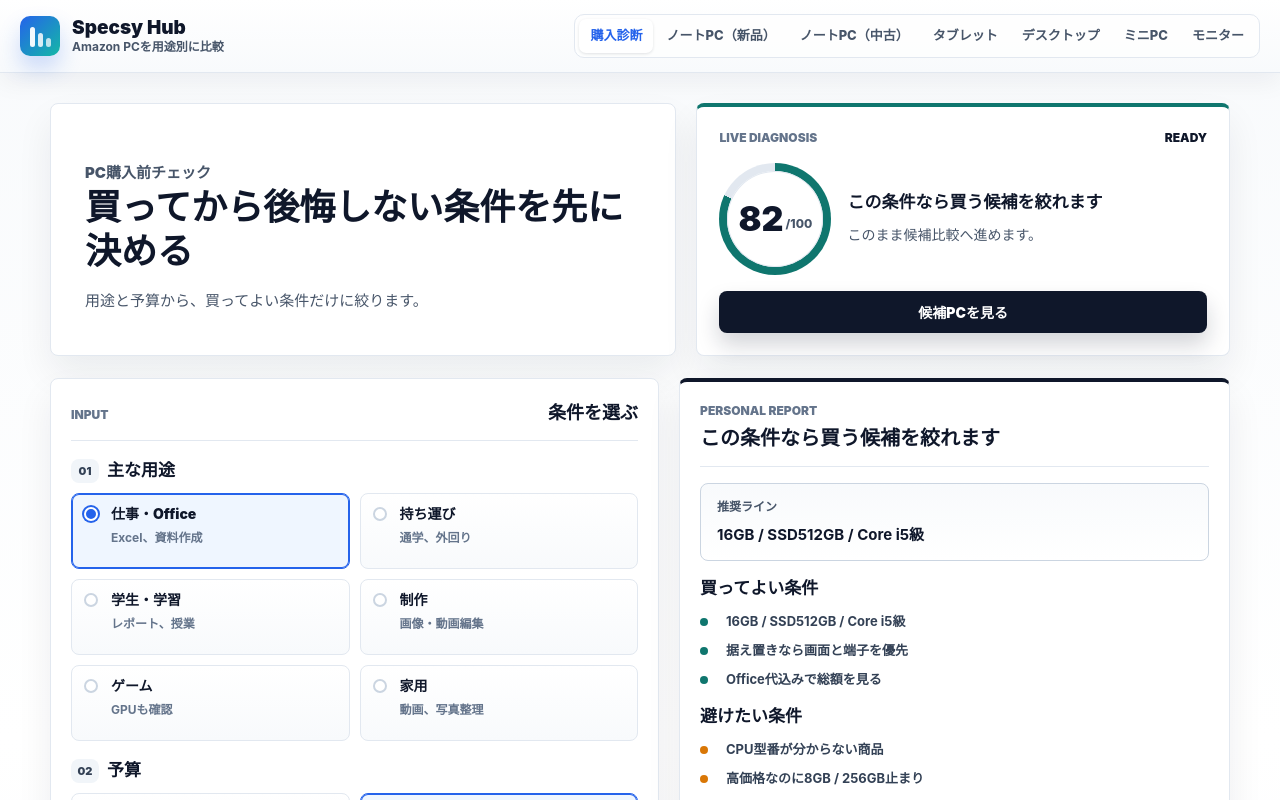
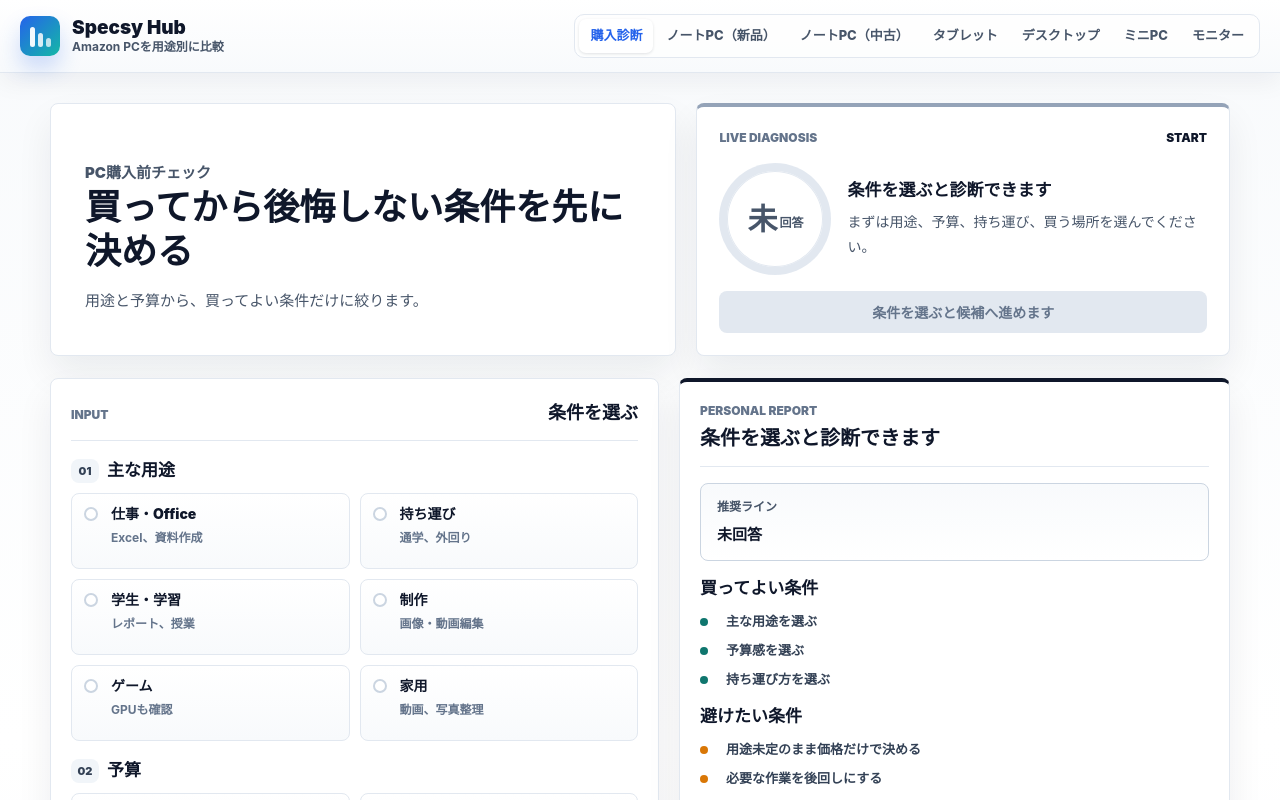
Before and after one commit to masaya-nakatsuka/pcdb, a Next.js app: page /pc-check in a window 1280 px wide. Shown: the top 800 px of the page. Built offline with nearby package versions, Linux system fonts and the light colour scheme.

Commit message:
Start PC check without default selections

```diff
--- a/src/app/pc-check/PcCheckClient.tsx
+++ b/src/app/pc-check/PcCheckClient.tsx
@@ -10,10 +10,10 @@ type Mobility = 'daily' | 'sometimes' | 'home'
 type PurchasePlace = 'amazon' | 'retail' | 'maker' | 'used'
 
 interface CheckState {
-  usage: Usage
-  budget: Budget
-  mobility: Mobility
-  purchasePlace: PurchasePlace
+  usage: Usage | null
+  budget: Budget | null
+  mobility: Mobility | null
+  purchasePlace: PurchasePlace | null
   office: boolean
   webMeeting: boolean
   gaming: boolean
@@ -29,10 +29,10 @@ interface Choice<T extends string> {
 }
 
 interface Result {
-  score: number
+  score: number | null
   title: string
   summary: string
-  primaryHref: string
+  primaryHref: string | null
   primaryLabel: string
   specLine: string
   buyConditions: string[]
@@ -87,23 +87,59 @@ const featureChoices: Array<{
 ]
 
 const initialState: CheckState = {
-  usage: 'office',
-  budget: 'standard',
-  mobility: 'sometimes',
-  purchasePlace: 'amazon',
-  office: true,
-  webMeeting: true,
+  usage: null,
+  budget: null,
+  mobility: null,
+  purchasePlace: null,
+  office: false,
+  webMeeting: false,
   gaming: false,
   creative: false,
   programming: false,
   accounting: false,
 }
 
+type AnsweredCheckState = CheckState & {
+  usage: Usage
+  budget: Budget
+  mobility: Mobility
+  purchasePlace: PurchasePlace
+}
+
 function clampScore(score: number) {
   return Math.max(38, Math.min(96, score))
 }
 
+function hasRequiredAnswers(state: CheckState): state is AnsweredCheckState {
+  return state.usage !== null
+    && state.budget !== null
+    && state.mobility !== null
+    && state.purchasePlace !== null
+}
+
 function buildResult(state: CheckState): Result {
+  if (!hasRequiredAnswers(state)) {
+    return {
+      score: null,
+      title: '条件を選ぶと診断できます',
+      summary: 'まずは用途、予算、持ち運び、買う場所を選んでください。',
+      primaryHref: null,
+      primaryLabel: '条件を選ぶと候補へ進めます',
+      specLine: '未回答',
+      buyConditions: [
+        '主な用途を選ぶ',
+        '予算感を選ぶ',
+        '持ち運び方を選ぶ',
+      ],
+      avoidConditions: [
+        '用途未定のまま価格だけで決める',
+        '必要な作業を後回しにする',
+        '条件なしで候補を絞り込む',
+      ],
+      nextLinks: [],
+    }
+  }
+
   const heavyWork = state.usage === 'gaming' || state.usage === 'creative' || state.gaming || state.creative
   const lowBudgetHeavy = state.budget === 'low' && heavyWork
   const dailyCarry = state.mobility === 'daily'
@@ -195,8 +231,27 @@ function buildResult(state: CheckState): Result {
 export default function PcCheckClient() {
   const [state, setState] = useState<CheckState>(initialState)
   const result = useMemo(() => buildResult(state), [state])
-  const scoreTone = result.score >= 82 ? 'good' : result.score >= 65 ? 'middle' : 'risk'
-  const scoreColor = result.score >= 82 ? '#0f766e' : result.score >= 65 ? '#2563eb' : '#b45309'
+  const score = result.score
+  const isPending = score === null
+  const scoreTone = (() => {
+    if (score === null) return 'pending'
+    if (score >= 82) return 'good'
+    if (score >= 65) return 'middle'
+    return 'risk'
+  })()
+  const scoreColor = (() => {
+    if (score === null) return '#94a3b8'
+    if (score >= 82) return '#0f766e'
+    if (score >= 65) return '#2563eb'
+    return '#b45309'
+  })()
+  const scoreStatusLabel = (() => {
+    if (score === null) return 'Start'
+    if (score >= 82) return 'Ready'
+    if (score >= 65) return 'Review'
+    return 'Careful'
+  })()
+  const scoreProgress = score ?? 0
 
   const setField = <K extends keyof CheckState>(key: K, value: CheckState[K]) => {
     setState((current) => ({ ...current, [key]: value }))
@@ -221,19 +276,19 @@ export default function PcCheckClient() {
           <div className={`pc-check-hero__panel pc-check-hero__panel--${scoreTone}`} aria-label="診断結果サマリー">
             <div className="pc-check-panel__eyebrow">
               <span>Live diagnosis</span>
-              <strong>{result.score >= 82 ? 'Ready' : result.score >= 65 ? 'Review' : 'Careful'}</strong>
+              <strong>{scoreStatusLabel}</strong>
             </div>
             <div className="pc-check-score-card">
               <div
-                className="pc-check-score-ring"
+                className={`pc-check-score-ring${isPending ? ' pc-check-score-ring--pending' : ''}`}
                 style={{
-                  background: `conic-gradient(${scoreColor} ${result.score * 3.6}deg, #e2e8f0 0deg)`,
+                  background: `conic-gradient(${scoreColor} ${scoreProgress * 3.6}deg, #e2e8f0 0deg)`,
                 }}
                 aria-hidden="true"
               >
                 <div className="pc-check-score-ring__inner">
-                  <span>{result.score}</span>
-                  <small>/100</small>
+                  <span>{isPending ? '未' : score}</span>
+                  <small>{isPending ? '回答' : '/100'}</small>
                 </div>
               </div>
               <div>
@@ -241,9 +296,15 @@ export default function PcCheckClient() {
                 <p>{result.summary}</p>
               </div>
             </div>
+            {result.primaryHref ? (
               <Link href={result.primaryHref} className="pc-check-primary-link">
                 {result.primaryLabel}
               </Link>
+            ) : (
+              <span className="pc-check-primary-link pc-check-primary-link--disabled" aria-disabled="true">
+                {result.primaryLabel}
+              </span>
+            )}
           </div>
         </section>
 
@@ -329,12 +390,18 @@ export default function PcCheckClient() {
             <div className="pc-check-next">
               <h2>次に見るページ</h2>
               <div className="pc-check-next__list">
-                {result.nextLinks.map((link) => (
+                {result.nextLinks.length > 0 ? (
+                  result.nextLinks.map((link) => (
                     <Link key={link.href} href={link.href} className="pc-check-next__link">
                       <strong>{link.label}</strong>
                       <span>{link.note}</span>
                     </Link>
-                ))}
+                  ))
+                ) : (
+                  <div className="pc-check-next__empty">
+                    条件を選ぶと候補ページを表示します。
+                  </div>
+                )}
               </div>
             </div>
           </aside>
@@ -420,6 +487,10 @@ export default function PcCheckClient() {
           border-top-color: #b45309;
         }
 
+        .pc-check-hero__panel--pending {
+          border-top-color: #94a3b8;
+        }
+
         .pc-check-panel__eyebrow {
           display: flex;
           align-items: center;
@@ -474,6 +545,15 @@ export default function PcCheckClient() {
           transform: translateY(5px);
         }
 
+        .pc-check-score-ring--pending .pc-check-score-ring__inner span {
+          color: #475569;
+          font-size: 30px;
+        }
+
+        .pc-check-score-ring--pending .pc-check-score-ring__inner small {
+          transform: translateY(4px);
+        }
+
         .pc-check-hero__panel h2,
         .pc-check-next h2,
         .pc-check-section h2,
@@ -504,6 +584,13 @@ export default function PcCheckClient() {
           font-weight: 900;
           text-decoration: none;
           box-shadow: 0 12px 22px rgba(15, 23, 42, 0.18);
+        }
+
+        .pc-check-primary-link--disabled {
+          background: #e2e8f0;
+          color: #64748b;
+          box-shadow: none;
+          cursor: default;
         }
 
         .pc-check-grid {
@@ -792,6 +879,17 @@ export default function PcCheckClient() {
           font-weight: 700;
         }
 
+        .pc-check-next__empty {
+          padding: 12px;
+          border: 1px dashed #cbd5e1;
+          border-radius: 8px;
+          background: #f8fafc;
+          color: #64748b;
+          font-size: 13px;
+          line-height: 1.6;
+          font-weight: 700;
+        }
+
         @media (max-width: 900px) {
           .pc-check-hero,
           .pc-check-grid {
@@ -854,7 +952,7 @@ function ChoiceGroup<T extends string>({
   step: string
   title: string
   choices: Array<Choice<T>>
-  value: T
+  value: T | null
   onChange: (value: T) => void
 }) {
   return (
```
Lines whose indentation alone changed are shown as unchanged.
